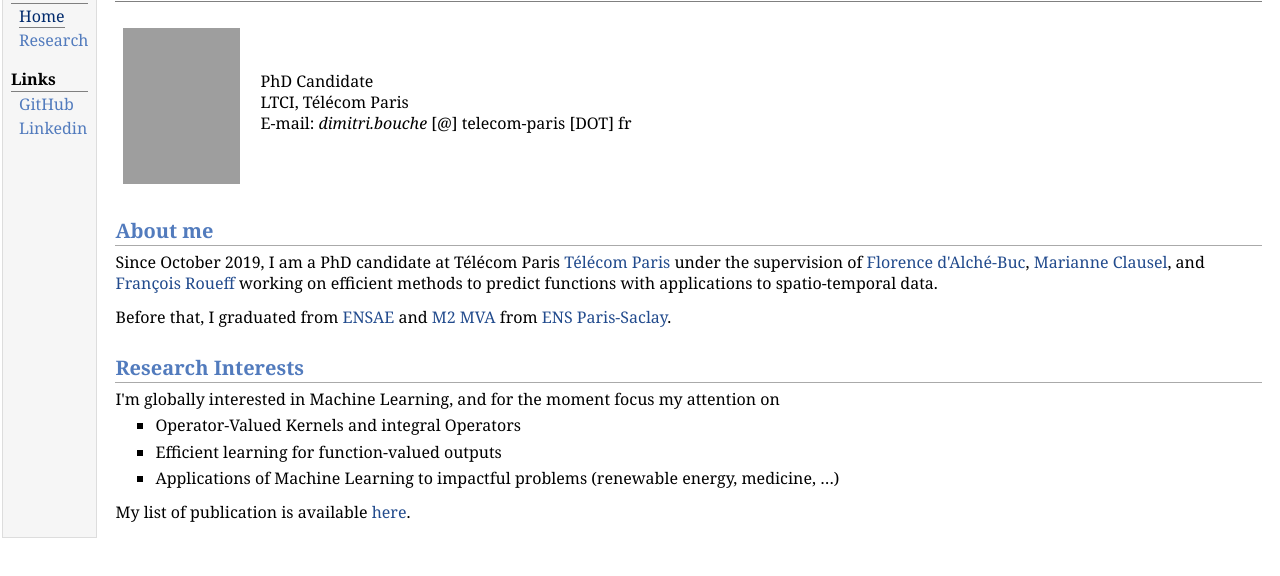
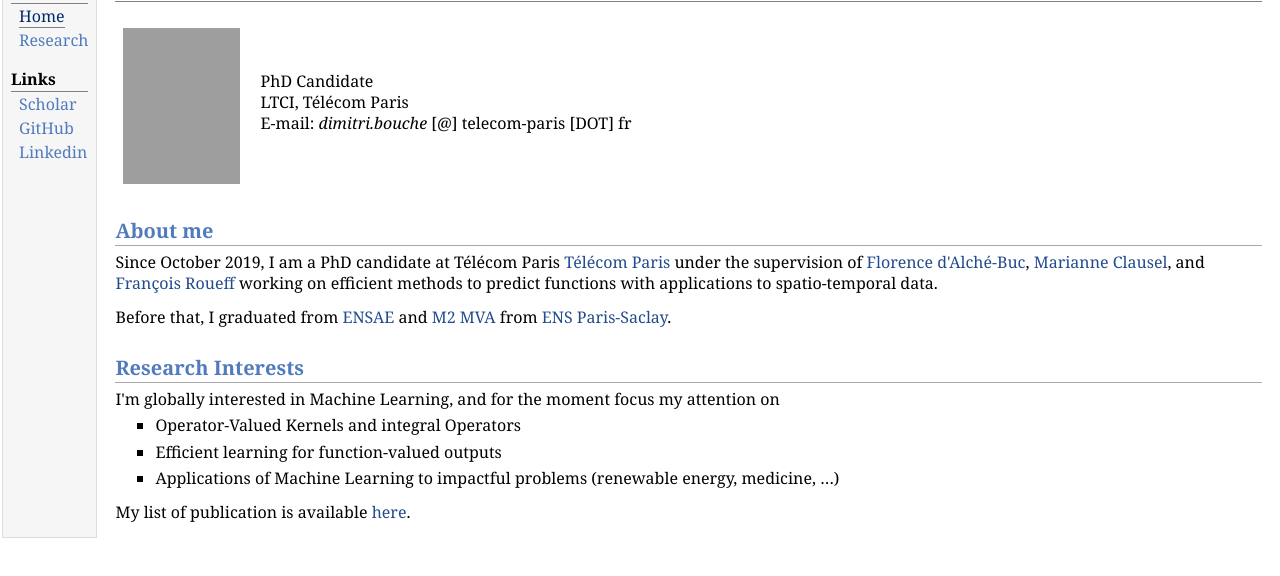
Before and after one commit to BoucheDimitri/bouchedimitri.github.io, a plain HTML site: page index.html in a window 1280 px wide. Shown: the part 48-624 px from the top of the page. Drawn offline with Linux system fonts and the light colour scheme; grey boxes are pictures that could not be loaded.

Commit message:
Added link to scholar

```diff
--- a/index.html
+++ b/index.html
@@ -15,6 +15,7 @@
 <div class="menu-item"><a href="index.html" class="current">Home</a></div>
 <div class="menu-item"><a href="research.html">Research</a></div>
 <div class="menu-category">Links</div>
+<div class="menu-item"><a href="https://scholar.google.com/citations?user=UFntvLUAAAAJ">Scholar</a></div>
 <div class="menu-item"><a href="https://github.com/BoucheDimitri/">GitHub</a></div>
 <div class="menu-item"><a href="https://fr.linkedin.com/in/dimitri-bouche/">Linkedin</a></div>
 </td>
```
Also changed, not shown: 1 other file.
